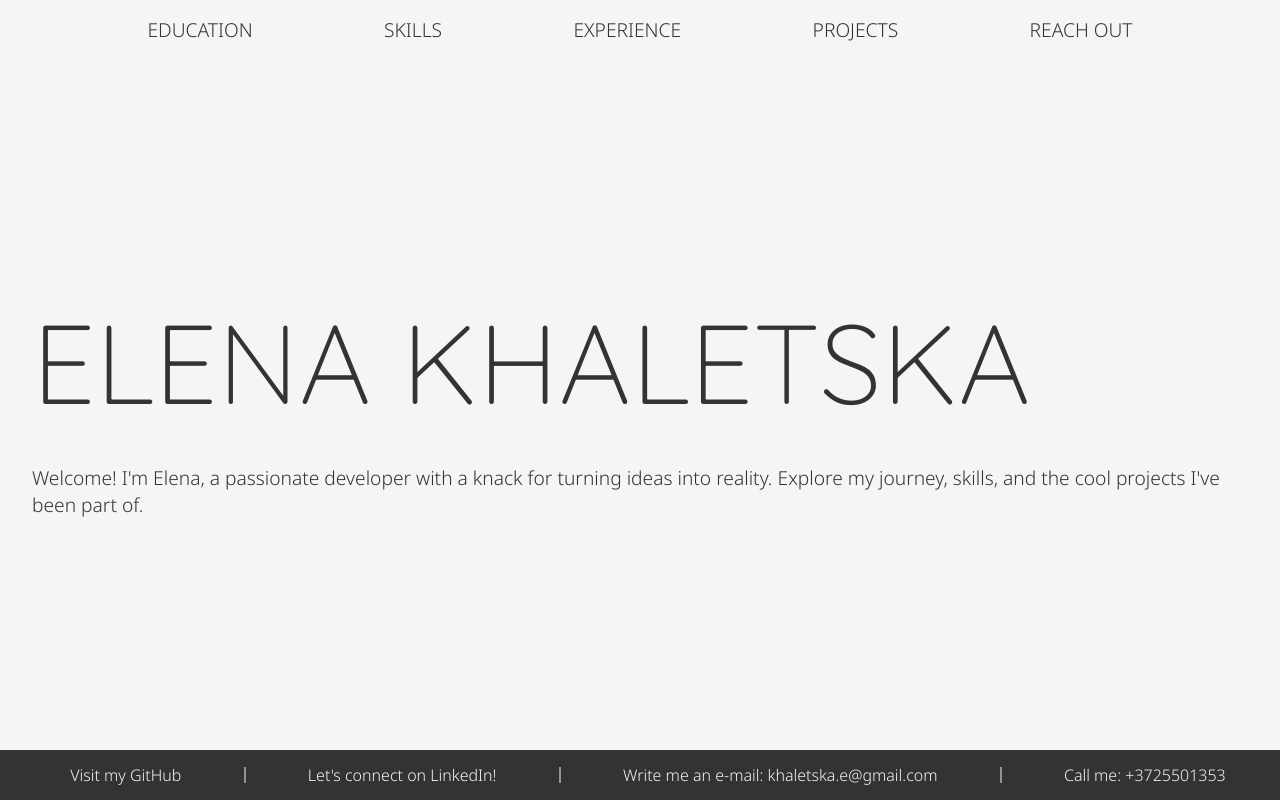
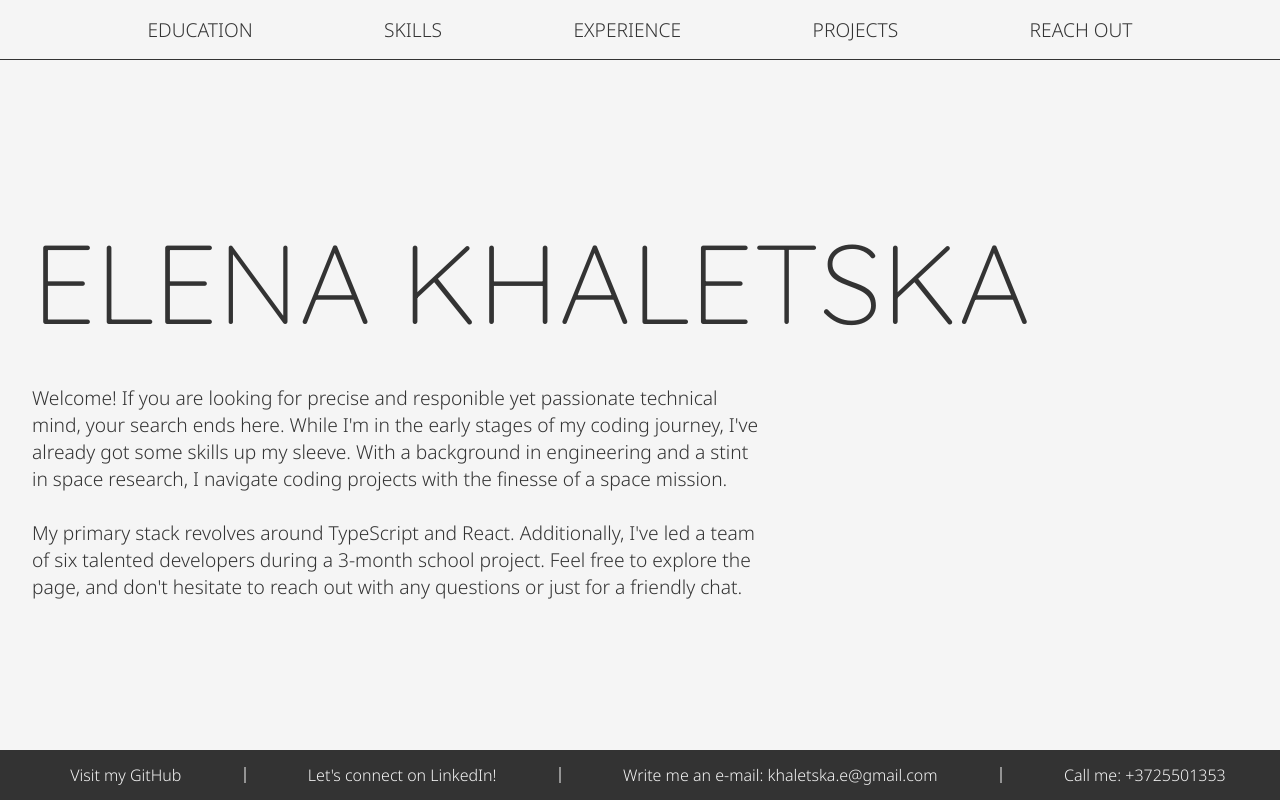
Before and after one commit to khaletska/portfolio, a React (Create React App) app: page / in a window 1280 px wide. Shown: the top 800 px of the page. Built offline with nearby package versions, Linux system fonts and the light colour scheme; the HTML template or start-up script is replaced by a standard one; a web font is replaced by a local one.

Commit message:
description

```diff
--- a/src/components/education/education.tsx
+++ b/src/components/education/education.tsx
@@ -16,9 +16,9 @@ import SQLiteLogo from '../../svg/SQLiteLogo';
 
 const Education = () => {
     return (
-        <section className="container">
+        <section id='education' className="container">
             <div className="wrapper">
-                <h2 id='education'>Education</h2>
+                <h2>Education</h2>
                 <ul className="list">
                     <li className="list-item">
                         <div className='list-first-line'>
--- a/src/components/experience/experience.tsx
+++ b/src/components/experience/experience.tsx
@@ -1,9 +1,9 @@
 import './experience.css';
 
 const Experience = () => (
-    <section className="container">
+    <section id='experience' className="container">
         <div className="wrapper">
-            <h2 id='experience'>Experience</h2>
+            <h2>Experience</h2>
             <ul className="list">
                 <li className="list-item">
                     <div className='list-first-line'>
--- a/src/components/header/header.css
+++ b/src/components/header/header.css
@@ -4,6 +4,7 @@ header {
     padding: 1rem;
     display: flex;
     justify-content: space-evenly;
+    border-bottom: 1px solid var(--text-color);
 }
 
 .link-wrap {
--- a/src/components/projects/projects.css
+++ b/src/components/projects/projects.css
@@ -67,8 +67,9 @@
 }
 
 .back img {
+    position: relative;
     width: 300px;
-    object-fit: contain;
+    object-fit: cover;
     border: 1px solid var(--text-color);
 }
 
--- a/src/components/projects/projects.tsx
+++ b/src/components/projects/projects.tsx
@@ -2,11 +2,11 @@ import './projects.css';
 
 const Projects = () => {
     return (
-        <section className="container">
+        <section id='projects' className="container">
             <div
                 style={{ width: "100%" }}
                 className="wrapper">
-                <h2 id='projects'>Projects</h2>
+                <h2>Projects</h2>
                 <div className="proj-list">
                     <div className="proj-item">
 
--- a/src/components/welcome/welcome.css
+++ b/src/components/welcome/welcome.css
@@ -6,3 +6,8 @@ h1 {
     text-transform: uppercase;
     font-family: var(--title-font);
 }
+
+.intro {
+    text-wrap: break-word;
+    max-width: 60%;
+}
--- a/src/components/welcome/welcome.tsx
+++ b/src/components/welcome/welcome.tsx
@@ -2,10 +2,14 @@ import './welcome.css';
 
 const Welcome = () => {
     return (
-        <section  style={{ minHeight: "calc(100vh - 109px)" }} className="container">
-            <div className="wrapper">
+        <section style={{ minHeight: "calc(100vh - 109px)" }} className="container">
+            <div id="about" className="wrapper">
                 <h1>Elena Khaletska</h1>
-                <p className="text-wrap">Welcome! I'm Elena, a passionate developer with a knack for turning ideas into reality. Explore my journey, skills, and the cool projects I've been part of.</p>
+                <p className="intro">Welcome! If you are looking for precise and responible yet passionate technical mind, your search ends here. While I'm in the early stages of my coding journey, I've already got some skills up my sleeve. With a background in engineering and a stint in space research, I navigate coding projects with the finesse of a space mission.
+                    <br />
+                    <br />
+
+                    My primary stack revolves around TypeScript and React. Additionally, I've led a team of six talented developers during a 3-month school project. Feel free to explore the page, and don't hesitate to reach out with any questions or just for a friendly chat.</p>
             </div>
         </section>
     )
--- a/src/index.css
+++ b/src/index.css
@@ -53,10 +53,6 @@ code {
   gap: 2rem;
 }
 
-.text-wrap {
-  text-wrap: break-word;
-}
-
 h2 {
   font-family: var(--title-font);
   font-size: 7rem;
```
